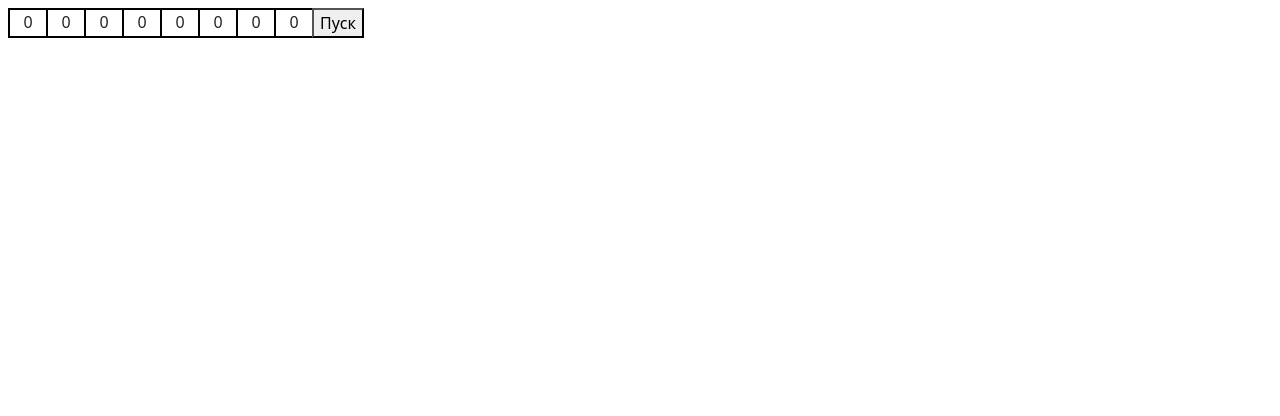
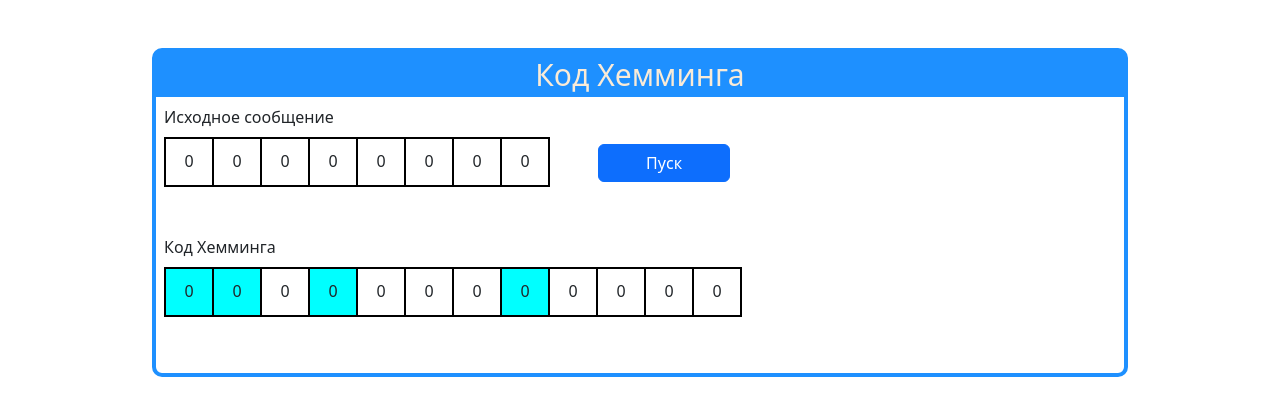
Before and after one commit to AlekseiZam/hemming, a Vue app: page / in a window 1280 px wide. Both pictures are taken after a click on the button "Пуск". Shown: the top 416 px of the page. Built offline with nearby package versions, Linux system fonts and the light colour scheme.

Commit message:
ну и дичь

```diff
--- a/src/App.vue
+++ b/src/App.vue
@@ -1,19 +1,123 @@
 <template>
-<hello-world/>
+  <div class="container mt-5 col-12" style="max-width: 1000px;">
+    <div class="box" style="margin: 0 auto; border: solid dodgerblue 4px; border-radius: 10px; ">
+      <div class="title">Код Хемминга</div>
+      <div class="container p-2" style="text-align: left">
+
+        <div class="col-12 mb-5 info">
+          <div class="col-10 cell-line">
+            <div class="mb-2">Исходное сообщение</div>
+            <div class="col-8 cell" v-for="a in code" @click="changeData(a)">{{a.value}}</div>
+            <button class="col-2 btn btn-primary" style="margin-left: 50px" @click="start">Пуск</button>
+          </div>
+        </div>
+
+        <div v-if="flag" class="col-12 mb-5 info">
+          <div class="cell-line">
+            <div class="mb-2">Код Хемминга</div>
+            <div class="cell" v-for="b in code_in" v-bind:style="changeColor(b.id)">{{b.value}}</div>
+          </div>
+        </div>
+
+      </div>
+    </div>
+  </div>
 
 </template>
 
 <script>
-import HelloWorld from './components/HelloWorld.vue'
-
 export default {
   name: 'App',
-  components: {
-    HelloWorld
+
+  data(){
+    return{
+      flag: false,
+      code: [
+        {id: 0, value: 0},
+        {id: 1, value: 0},
+        {id: 2, value: 0},
+        {id: 3, value: 0},
+        {id: 4, value: 0},
+        {id: 5, value: 0},
+        {id: 6, value: 0},
+        {id: 7, value: 0}
+      ],
+      code_in: [
+        {id: 0, value: 0},
+        {id: 1, value: 0},
+        {id: 2, value: 0},
+        {id: 3, value: 0},
+        {id: 4, value: 0},
+        {id: 5, value: 0},
+        {id: 6, value: 0},
+        {id: 7, value: 0},
+        {id: 8, value: 0},
+        {id: 9, value: 0},
+        {id: 10, value: 0},
+        {id: 11, value: 0},
+      ],
+    }
+  },
+  methods:{
+    changeData(a){
+      if (a.value == 0)
+        this.code[a.id].value = 1
+      else
+        this.code[a.id].value = 0
+    },
+    start()
+    {
+      let k = 0
+      for (const i in this.code_in){
+        if (((this.code_in[i].id + 1) & this.code_in[i].id) != 0)
+        {
+          this.code_in[i].value = this.code[k].value
+          k = k + 1
+        }
+      }
+      this.flag = true
+    },
+
+    changeColor(b)
+    {
+      if ((b+1 & (b)) == 0)
+        return "background: aqua"
+    }
+
   }
 }
 </script>
 
-<style>
 
+
+
+
+<style scoped>
+.title
+{
+  font-size: 30px;
+  color: antiquewhite;
+  width: 100%;
+  background-color: dodgerblue;
+  text-align: center;
+}
+.info
+{
+  display: block;
+}
+.cell-line
+{
+  display: inline-block;
+}
+.cell-line .cell
+{
+  display: inline-block;
+  width: 50px;
+  border: solid 2px black;
+  margin-right: -2px;
+  text-align: center;
+  cursor: pointer;
+  padding: 10px;
+  height: 50px;
+}
 </style>
--- a/src/components/HelloWorld.vue
+++ b/src/components/HelloWorld.vue
@@ -37,18 +37,3 @@ export default {
 </script>
 
 <!-- Add "scoped" attribute to limit CSS to this component only -->
-<style scoped>
-.cell-line
-{
-  display: flex;
-
-}
-.cell-line .cell
-{
-  border: solid 2px black;
-  width: 40px;
-  margin-right: -2px;
-  text-align: center;
-  cursor: pointer;
-}
-</style>
```
